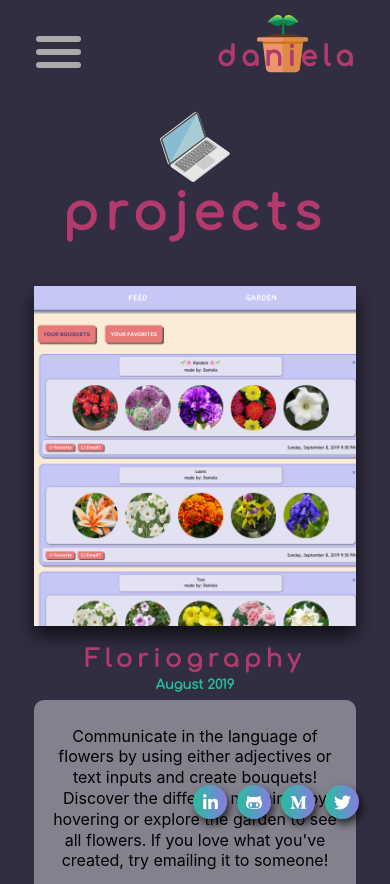
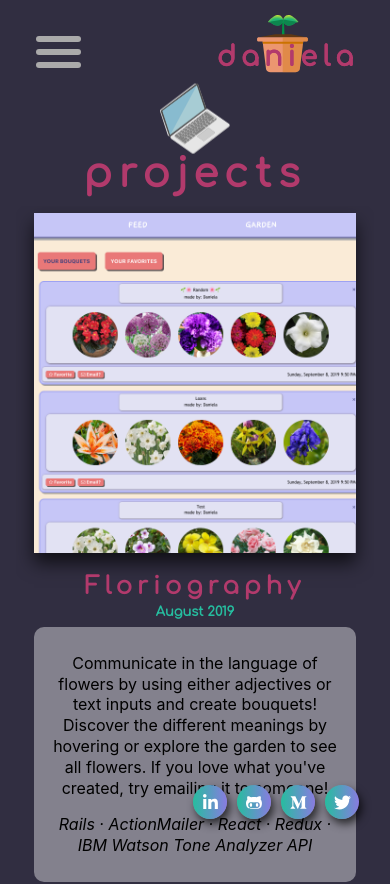
Before and after one commit to daniela-sandoval/daniela-sandoval.com, a React (Create React App) app: page /projects in a window 390 px wide. Shown: the top 884 px of the page. Built offline with nearby package versions, Linux system fonts and the light colour scheme.

Commit message:
fixes padding

```diff
--- a/src/Stylesheets/projects.scss
+++ b/src/Stylesheets/projects.scss
@@ -146,11 +146,12 @@
     .project-visual {
       position: relative;
       width: 100%;
-      height: 200px;
+      height: 150px;
       margin: 0;
       flex-direction: column-reverse;
       h1 {
-        font-size: 40px;
+        font-size: 30px;
+        margin-bottom: 5px;
       }
       .svg-project {
         height: 18vw;
@@ -195,15 +196,17 @@
     }
     .project-visual {
       position: relative;
-      margin: 10px;
       width: 100%;
-      height: 200px;
+      height: 150px;
       flex-direction: column-reverse;
       h1 {
-        font-size: 50px;
+        font-size: 40px;
+        margin-bottom: 5px;
+        margin-top: 2px;
       }
       .svg-project {
-        margin: 12px 0 12px 0 ;
+        margin-top: 5px;
+        margin-bottom: 5px;
       }
     }
 
@@ -213,7 +216,6 @@
       .single-project{
         margin: 0;
         width: 90%;
-        padding: 14px;
         .project-pics {
           width: 100%;
         }
--- a/src/components/projects.js
+++ b/src/components/projects.js
@@ -17,13 +17,13 @@ z-index: 10;
 
 const float2 = keyframes `
   0% {
-    transform: translatey(10px);
+    transform: translatey(9px);
   }
   50% {
-    transform: translatey(-10px)
+    transform: translatey(-9px)
   }
   100% {
-    transform: translatey(10px)
+    transform: translatey(9px)
   }
 `
 
```
